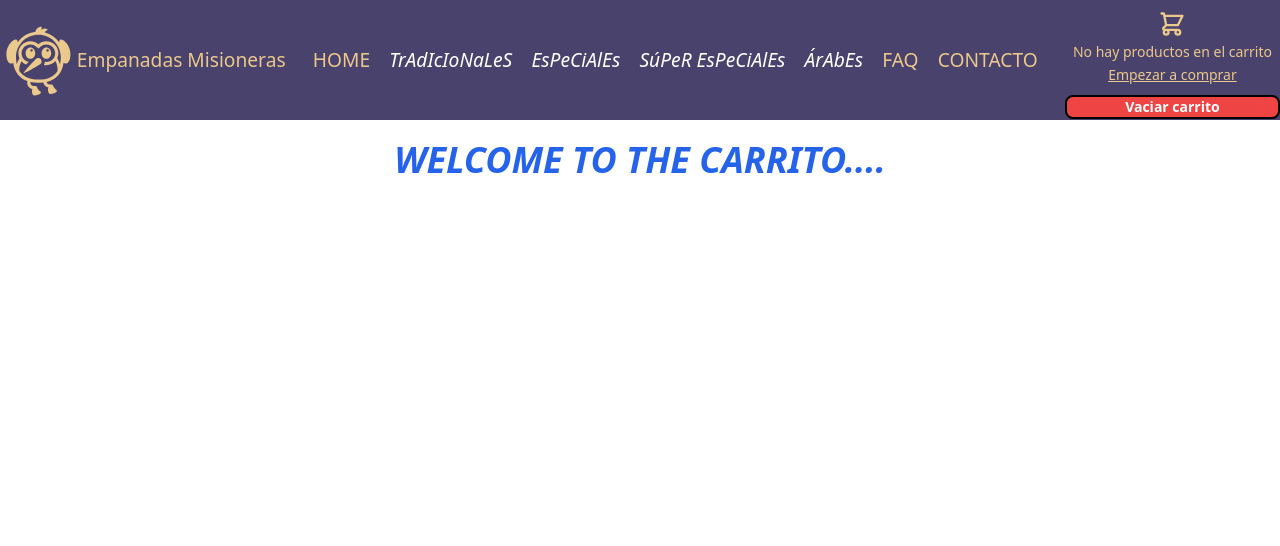
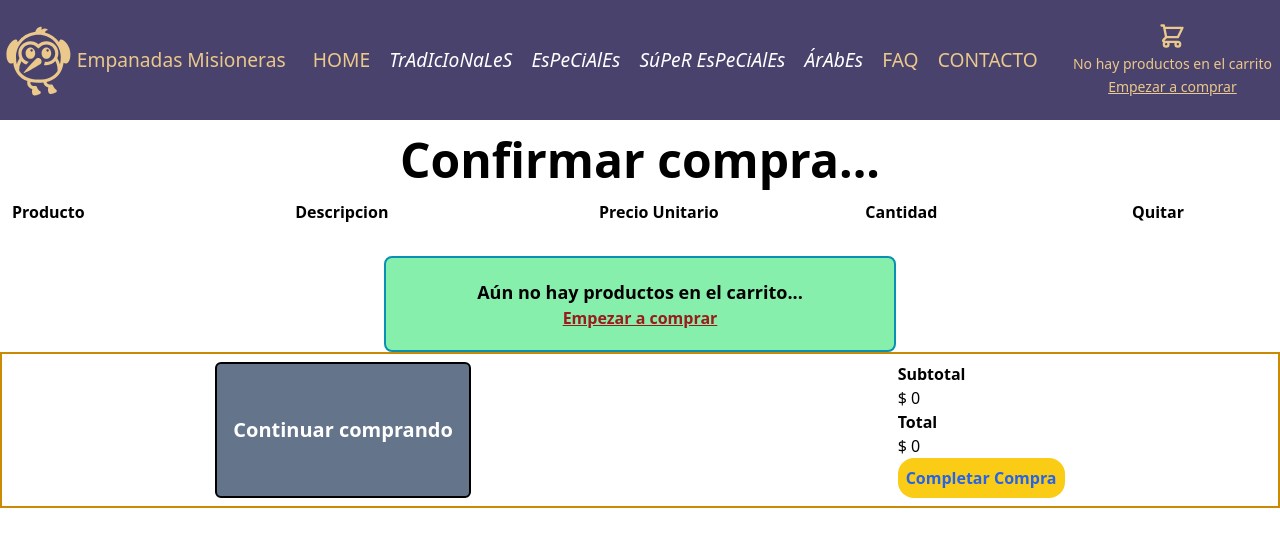
Before and after one commit to juampi85/Ecommerce_Accinelli, a React (Create React App) app: page /cart in a window 1280 px wide. Shown: the top 546 px of the page. Built offline with nearby package versions, Linux system fonts and the light colour scheme.

Commit message:
Técnicas de Rendering

```diff
--- a/src/components/CartWidget/CartWidget.js
+++ b/src/components/CartWidget/CartWidget.js
@@ -3,11 +3,9 @@ import { Link } from "react-router-dom";
 import CartContext from "../../context/CartContext";
 import { useContext, useState } from "react";
 
-const CartWidget = () => {
+  const CartWidget = () => {
   const {cartListItems} = useContext(CartContext);
   const [anchorEl, setAnchorEl] = useState(null);
-  console.log(cartListItems);
-  const {clearCart} = useContext(CartContext);
   const open=Boolean(anchorEl);
   const handleClick=(e) => {
     setAnchorEl(e.currentTarget);
@@ -30,7 +28,7 @@ const CartWidget = () => {
         MenuListProps={{ "aria-labelledby": "basic-button" }}
       >
         <div>
-          {cartListItems.length === 0 && (
+          {cartListItems.length === 0 && ( // el "&&" actúa como condicional
             <>
               <p className="text-sm"> No hay productos en el carrito</p>
               <Link className="text-sm underline" to="./products">
@@ -38,39 +36,9 @@ const CartWidget = () => {
               </Link>
             </>
           )}
-
-          {cartListItems.map((item) => {
-            return (
-              <>
-                <div className="grid grid-cols-8 w-44 mb-1 items-center" key={item.id}>
-                  <div className="col-span-2">
-                    <img className="h-12 w-12 my-0 mx-auto"
-                      src={item.image}
-                      alt="producto en carrito"
-                    />
-                  </div>
-                  <div className="cart-info col-span-4 ">
-                    <p className="text-xs ">{item.title}</p>
-                    <span className="text-xs">${item.price}</span>
-                  </div>
-                  <div className="grid grid-cols-1 col-span-1 ">
-                    <span className="text-xs">{item.quantity}u</span>
-                  </div>
-                  <div className="col-span-1 mt-1">
-                    <button>
-                      <svg xmlns="http://www.w3.org/2000/svg" className="h-4 w-4 " fill="none" viewBox="0 0 24 24" stroke="currentColor" strokeWidth={2}>
-                        <path strokeLinecap="round" strokeLinejoin="round" d="M19 7l-.867 12.142A2 2 0 0116.138 21H7.862a2 2 0 01-1.995-1.858L5 7m5 4v6m4-6v6m1-10V4a1 1 0 00-1-1h-4a1 1 0 00-1 1v3M4 7h16" />
-                      </svg>
-                    </button>
-                  </div>
-                </div>
-              </>
-            );
-          })}
         </div>
       </div>
       </Link>
-        <button onClick={() => clearCart()} className="w-full text-sm border-2 border-black rounded-lg bg-red-500 text-white font-semibold">Vaciar carrito</button>
     </CartWidgetStyle>
   )
 }
--- a/src/components/ItemDetail/ItemDetail.js
+++ b/src/components/ItemDetail/ItemDetail.js
@@ -12,7 +12,6 @@ const ItemDetail = ({detail}) => {
   // ver si se puede hacer ESTO de crear OTRA función
   const [showButton, setShowButton] = useState(false);
   const onAdd = (count) => {
-    console.log(`Se agregaron ${count} empanadas de ${title}`);
     addProductToCart({
       image,
       categories,
--- a/src/context/CartContext.js
+++ b/src/context/CartContext.js
@@ -4,13 +4,13 @@ const CartContext = createContext();
 
 const CartProvider = ({ children }) => {
   const [cartListItems, setCartListItems] = useState([]);
-
+  const [totalPrice, setTotalPrice] = useState(0);
   const addProductToCart = (product) => {
-    console.log("se agrego el producto:", product);
-
     let isInCart = cartListItems.find((cartItem) => cartItem.id === product.id);
     if (!isInCart) {
-      setCartListItems((cartListItems) => [...cartListItems, product]);
+      console.log("se agrego el producto:", product);
+      setTotalPrice(totalPrice + product.price * product.quantity)
+      return setCartListItems((cartListItems) => [...cartListItems, product]);
     }
   };
 
@@ -28,6 +28,7 @@ const CartProvider = ({ children }) => {
   const data = {
     cartListItems,
     addProductToCart,
+    totalPrice,
     clearCart,
     reduceCart,
   };
--- a/src/pages/Cart.js
+++ b/src/pages/Cart.js
@@ -1,36 +1,94 @@
-import React from 'react'
-import { useEffect, useState } from 'react';
-import Loader from '../components/Loader.js/Loader';
+import { useContext } from "react";
+import { Link } from "react-router-dom";
+import CartContext from "../context/CartContext";
 
 const Cart = () => {
-  const [loading, setLoading] = useState()
+  const { cartListItems, totalPrice } = useContext(CartContext);
 
-  const cart = () => {
-    return new Promise((resolve, reject) => {
-      setTimeout(() => {
-        resolve()
-      }, 2000)
-    })
-  }
-
-  useEffect(() => {
-    setLoading(true) //--> acá LLAMARÍAMOS al loader para el efecto visual de "cargando"
-    cart()
-    .then((res) => {})
-    .finally(() => { // se ejecuta SIEMPRE (independientemente de que se carguen los productos o fallen)
-      setLoading(false)
-    })
-  }, [])
   return (
-    <>
-      {loading ? (
-        <Loader />
-        ) : (
-          <div className='text-4xl italic mt-5 text-blue-600 font-bold text-center'>WELCOME TO THE CARRITO....</div>
-        )
-      }
-    </>
-  )
-}
+    <div>
+      <h2 className="text-center my-4 font-bold text-5xl">Confirmar compra... </h2>
+      <div>
+        <div className="flex justify-between">
+          <h2 className="ml-3 font-bold">Producto</h2>
+          <h2 className="font-bold">Descripcion</h2>
+          <h2 className= "-mr-16 font-bold">Precio Unitario</h2>
+          <h2 className="-mr-4 font-bold">Cantidad</h2>
+          <h2 className="mr-24 font-bold">Quitar</h2>
+        </div>
+        {cartListItems.length === 0 && ( // el "&&" actúa como condicional donde NO EXISTE un ELSE
+              <div className="mt-8 border-2 border-cyan-600 w-2/5 mx-auto rounded-lg text-center p-5 bg-green-300">
+                <p className="text-lg font-bold">
+                  {" "}
+                  Aún no hay productos en el carrito...
+                </p>
+                <Link
+                  className="text-md underline font-semibold text-red-800"
+                  to="../products"
+                >
+                  Empezar a comprar
+                </Link>
+              </div>
+          )}
+        {cartListItems.map((item) => {
+          const { id, title, image, price, quantity } = item;
+          return (
+            <div className="flex my-2" key={id}>
+              <div className="w-1/12">
+                <img src={`./${image}`} alt="product in cart" />
+              </div>
+              <div className="w-2/6 mx-auto text-center my-auto">
+                <p>{title}</p>
+              </div>
+              <div className="w-1/6 mx-auto text-center my-auto">
+                <p>$ {price}</p>
+              </div>
+              <div className="w-1/6 mx-auto text-center my-auto">
+                <p>{quantity}</p>
+              </div>
+              <div className="w-1/6 mx-auto text-center my-auto">
+                <button className="btn-delete">
+                  {/* <Delete /> */}
+                  <svg
+                    xmlns="http://www.w3.org/2000/svg"
+                    className="h-6 w-6"
+                    fill="none"
+                    viewBox="0 0 24 24"
+                    stroke="currentColor"
+                    strokeWidth={2}
+                  >
+                    <path
+                      strokeLinecap="round"
+                      strokeLinejoin="round"
+                      d="M19 7l-.867 12.142A2 2 0 0116.138 21H7.862a2 2 0 01-1.995-1.858L5 7m5 4v6m4-6v6m1-10V4a1 1 0 00-1-1h-4a1 1 0 00-1 1v3M4 7h16"
+                    />
+                  </svg>
+                </button>
+              </div>
+            </div>
+          );
+        })}
+        <div className="flex border-2 border-yellow-600 justify-around">
+          <button className="border-2 border-black rounded-md my-2 w-1/5 p-0 justify-end font-bold bg-slate-500 text-white text-xl">
+            <Link to="../products">
+              Continuar comprando
+            </Link>
+          </button>
+          <div className="my-2">
+            <div className="">
+              <p className="font-semibold">Subtotal</p>
+              <span>$ {totalPrice}</span>
+            </div>
+            <div className="">
+              <p className="font-semibold">Total</p>
+              <span>$ {totalPrice}</span>
+            </div>
+            <button className="rounded-2xl font-semibold p-2 bg-yellow-400 text-blue-600 font-extrabold">Completar Compra</button>
+          </div>
+        </div>
+      </div>
+    </div>
+  );
+};
 
 export default Cart;
```
